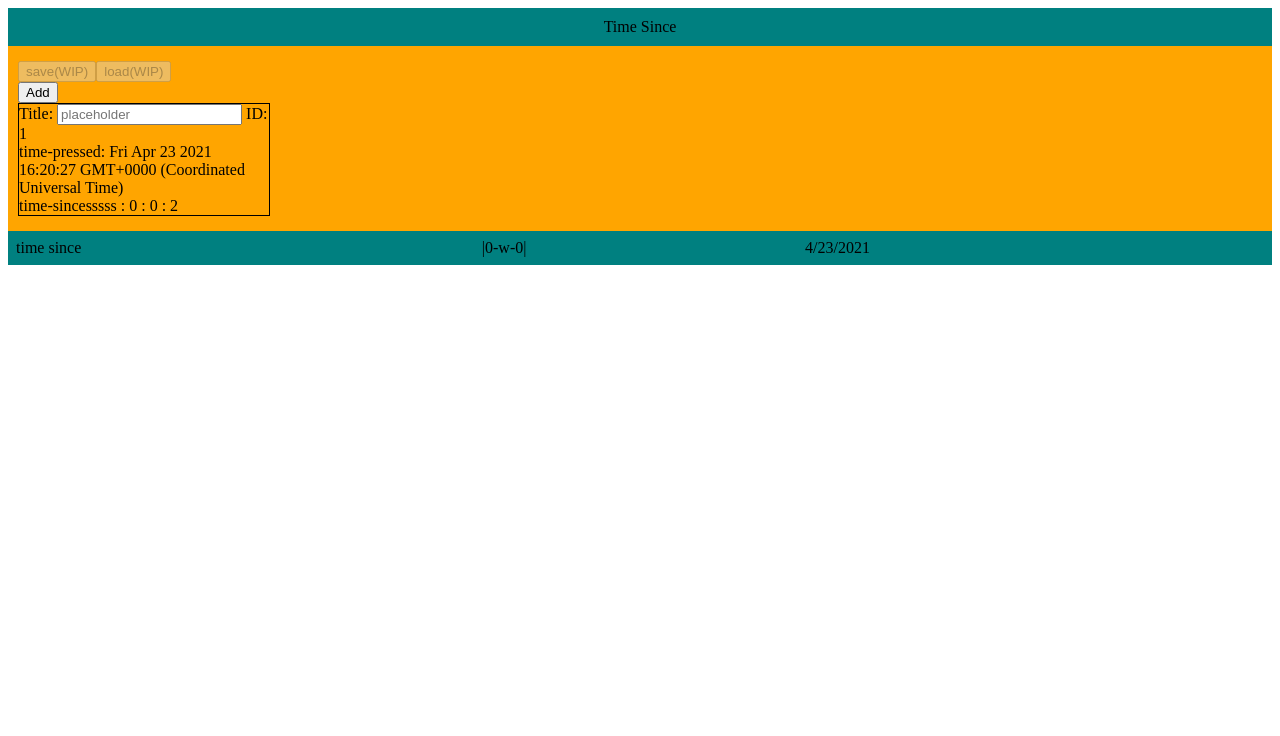
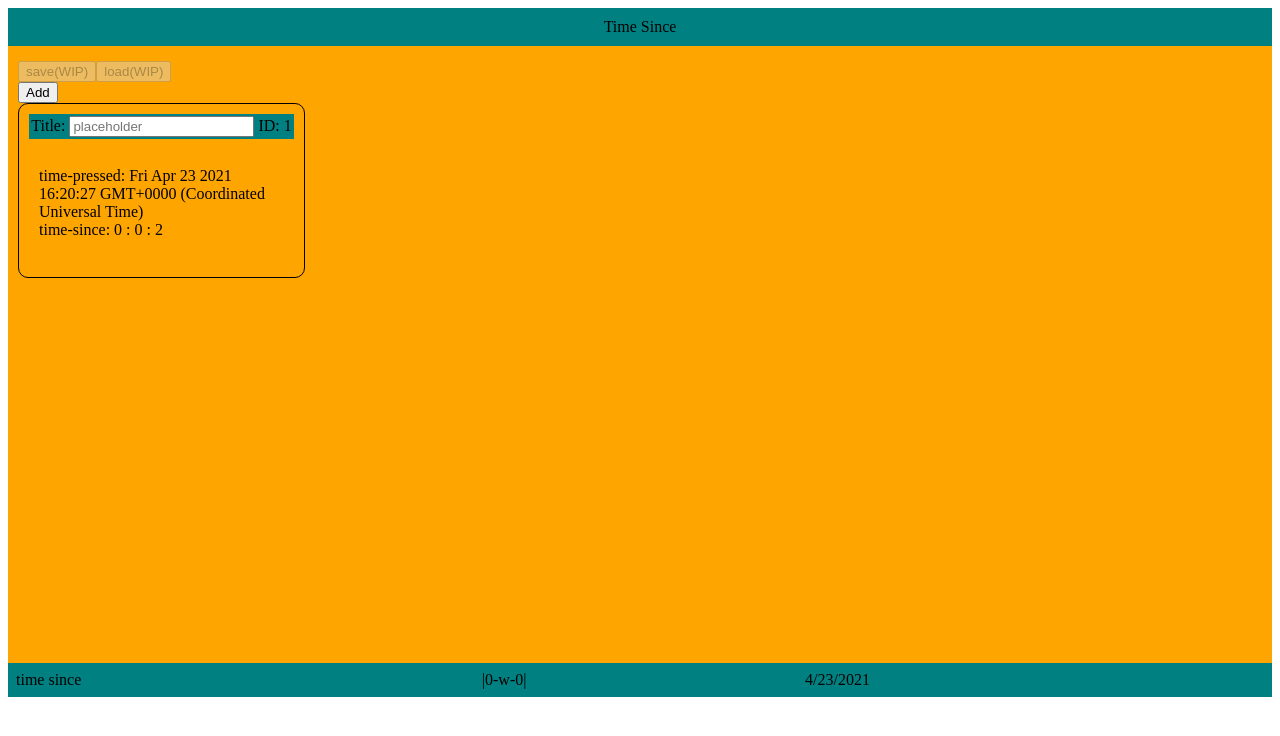
Before and after one commit to heinzja/angular-time-since, an Angular app: page / in a window 1280 px wide. Both pictures are taken after a click on the button "Add". Shown: the top 736 px of the page. Built offline with nearby package versions, Linux system fonts and the light colour scheme.

Commit message:
-- implemented grid view of timers

```diff
--- a/src/app/app.component.html
+++ b/src/app/app.component.html
@@ -7,8 +7,8 @@
     <button (click)="onAddNewTime()">Add</button>
     <br />
     <div>
-      <div *ngFor="let item of item_list | keyvalue">
-        <div>
+      <div id=grid-container>
+        <div *ngFor="let item of item_list | keyvalue">
           <app-time-since-now [id]="item.key" [data]="item.value" (updated_data)="this.onDataUpdate($event)">
           </app-time-since-now>
         </div>
--- a/src/app/app.component.scss
+++ b/src/app/app.component.scss
@@ -18,6 +18,13 @@ p {
   padding: 10px;
 }
 
+#grid-container {
+  display: inline-grid;
+  grid-template-columns: minmax(auto, 4fr) minmax(auto, 4fr) minmax(auto, 4fr);
+  grid-template-rows: minmax(auto, 4fr) minmax(auto, 4fr) minmax(auto, 4fr);
+  grid-gap: 10px;
+}
+
 #footer {
   outline: 3px black;
   margin-top: 5px;
--- a/src/app/time-since-now/time-since-now.component.html
+++ b/src/app/time-since-now/time-since-now.component.html
@@ -9,13 +9,16 @@
     />
     ID: {{this.data['id']}}
   </div>
+  <br />
   <div id="content">
-    time-pressed: {{this.data['time_pressed']}}
+    time-pressed:
+    {{this.data['time_pressed']}}
     <br />
     <div *ngIf="this.time_now">
-      time-sincesssss : {{time_since}}
+      time-since: {{time_since}}
     </div>
   </div>
+  <br />
   <div id="footer">
   </div>
 </div>
--- a/src/app/time-since-now/time-since-now.component.scss
+++ b/src/app/time-since-now/time-since-now.component.scss
@@ -1,5 +1,29 @@
 .parent {
-  max-width: 250px;
-  max-height: 250px;
+  max-width: 265px;
+  max-height: 355px;
+  padding: 10px;
   border: 1px solid black;
+  border-radius: 10px;
 }
+
+#header {
+  width: auto;
+  height: auto;
+  outline: 3px black;
+  padding: 2px;
+  background: teal;
+  text-align: center;
+}
+
+#content {
+  width: auto;
+  height: auto;
+  padding: 10px;
+}
+
+#footer {
+  width: auto;
+  height: auto;
+  outline: 3px black;
+  background: teal;
+}
```
